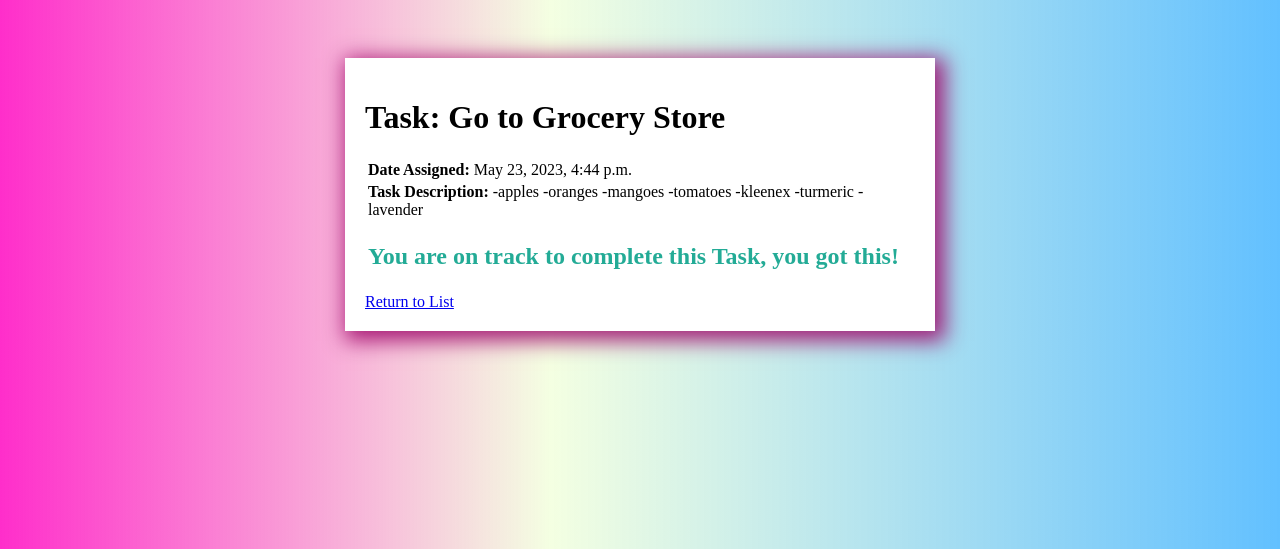
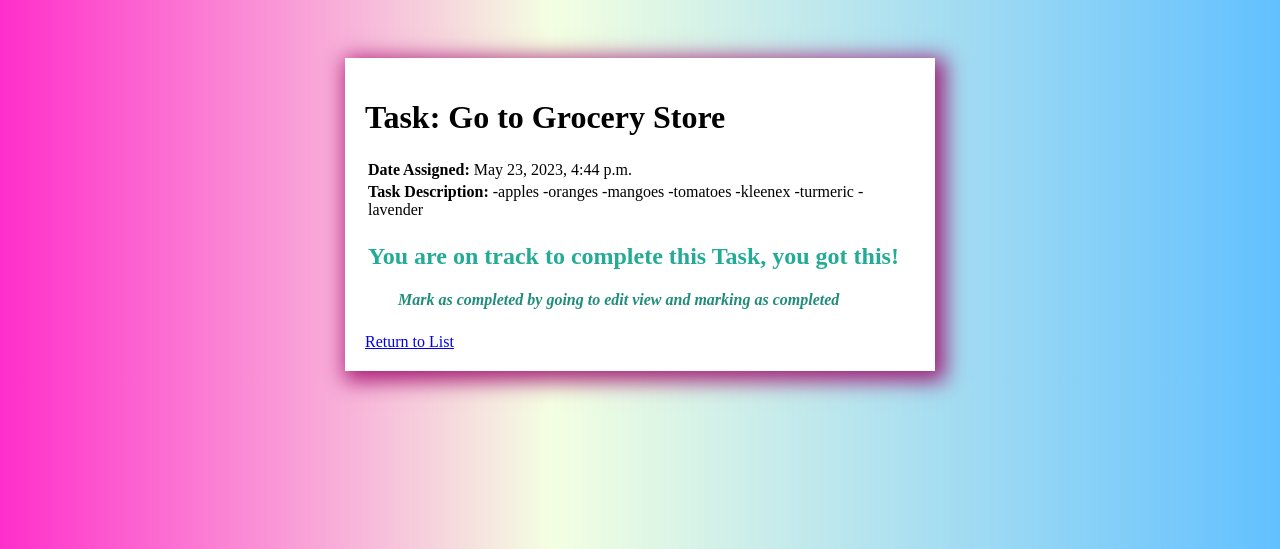
Before and after one commit to LeahGrim/TodoList, a Django app: page /task/10/ in a window 1280 px wide. Shown: the top 549 px of the page. Run offline with Django 4.2, Linux system fonts and the light colour scheme; a user stored in the database is signed in; data comes from the database, SQL or seed files in the repository; both versions use the stored data as it was after the commit.

Commit message:
added instructions for marking as completed on detail page

```diff
--- a/todolistprj/todo/templates/todo/main.html
+++ b/todolistprj/todo/templates/todo/main.html
@@ -51,6 +51,11 @@
         .completion-message{
             color:rgba(5, 159, 136, 0.877);
         }
+        .completion-message-2{
+            font-style: italic;
+            color: rgba(1, 125, 106, 0.877);
+            margin-left: 30px;
+        }
     </style>
     <body>
         <div class="container">
--- a/todolistprj/todo/templates/todo/task.html
+++ b/todolistprj/todo/templates/todo/task.html
@@ -18,6 +18,7 @@
        <h2 class="completion-message"> Congrats! You have marked this task as completed!!! </h2>
        {% else %}
        <h2 class="completion-message"> You are on track to complete this Task, you got this! </h2>
+       <h4 class="completion-message-2"> Mark as completed by going to edit view and marking as completed</h4>
        {% endif %}
     </td>
 </tr>
```
Also changed, not shown: todolistprj/db.sqlite3.
